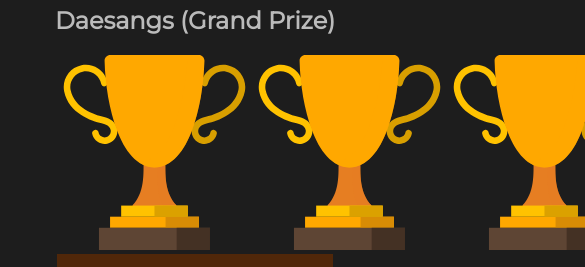
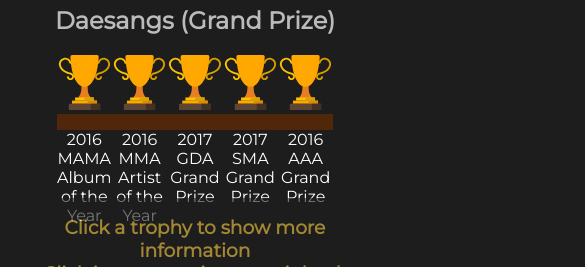
Before and after one commit to aliciaoshzyx/project4_EXO, a plain HTML site: page HTML/groupInfo.html in a window 390 px wide. Shown: the part 125-392 px from the top of the page, 585 px wide, since content can reach past the window. Drawn offline with nearby package versions, Linux system fonts and the light colour scheme.

Commit message:
fixes to responsiveness

```diff
--- a/CSS/groupInfo.css
+++ b/CSS/groupInfo.css
@@ -10,15 +10,13 @@
     text-decoration:none;
 }
 
-.trophy{
-    width:195px;
-    height:195px;
-}
-
 #shelf1trophies{
     display:flex;
 }
 
+#shelf1trophies div{
+    width:20%;
+}
 #shelf1{
     display:flex;
 }
@@ -45,6 +43,7 @@
     width:74%;
     height:65px;
     margin-left:13%;
+
 }
 
 .shelf div{
```
